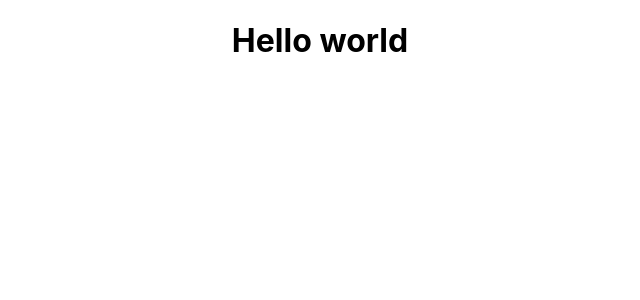
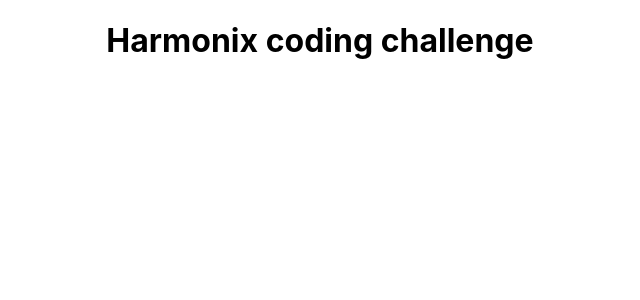
Before and after one commit to josephnewton861/Harmonix_challenge_fe, a React (Create React App) app: page / in a window 1280 px wide. Shown: the top 300 px of the page, without its empty margins (320-960 px from the left). Built offline with nearby package versions, Linux system fonts and the light colour scheme.

Commit message:
Created a components folder and added a header component

```diff
--- a/src/App.js
+++ b/src/App.js
@@ -1,10 +1,11 @@
 import React from "react";
 import "./App.css";
+import Header from "./components/Header";
 
 function App() {
   return (
     <div className="App">
-      <h1>Hello world</h1>
+      <Header />
     </div>
   );
 }
--- /dev/null
+++ b/src/components/Header.jsx
@@ -0,0 +1,11 @@
+import React from "react";
+
+const Header = () => {
+  return (
+    <div>
+      <h1>Harmonix coding challenge</h1>
+    </div>
+  );
+};
+
+export default Header;
```
